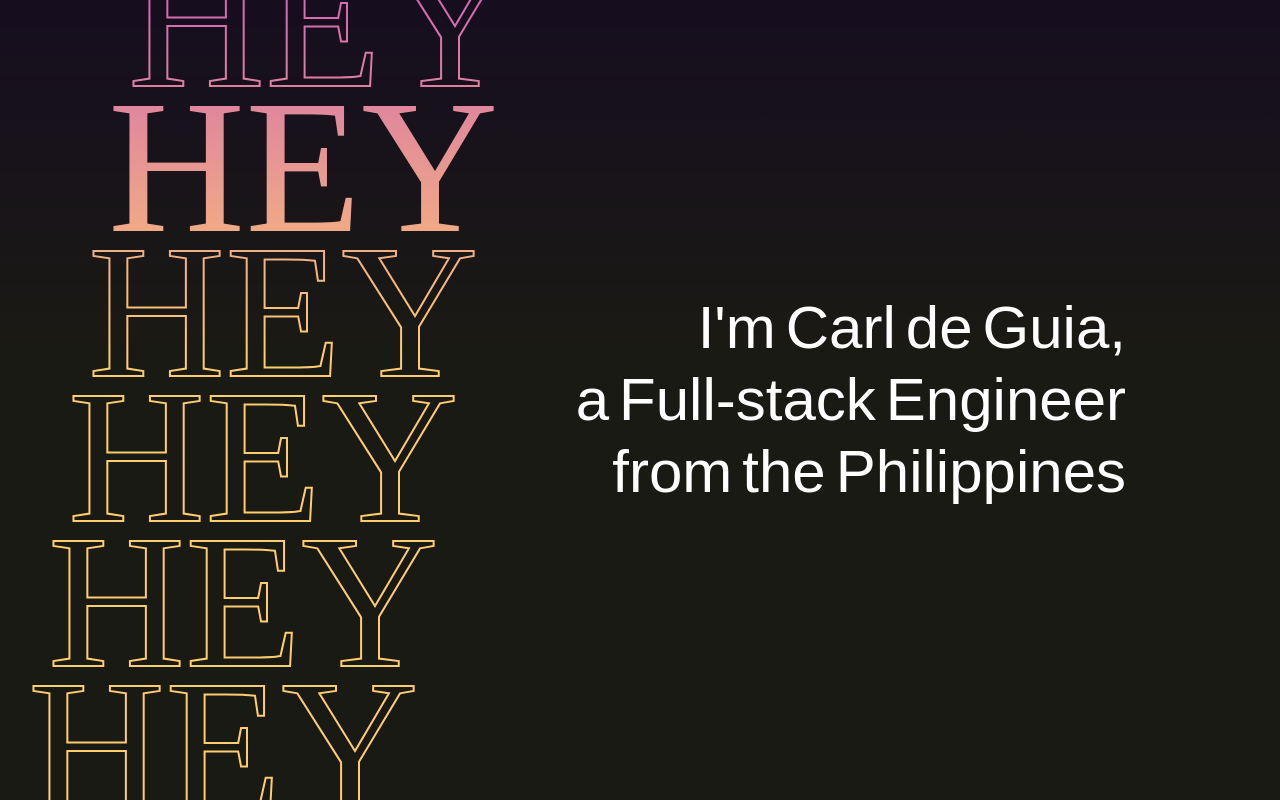
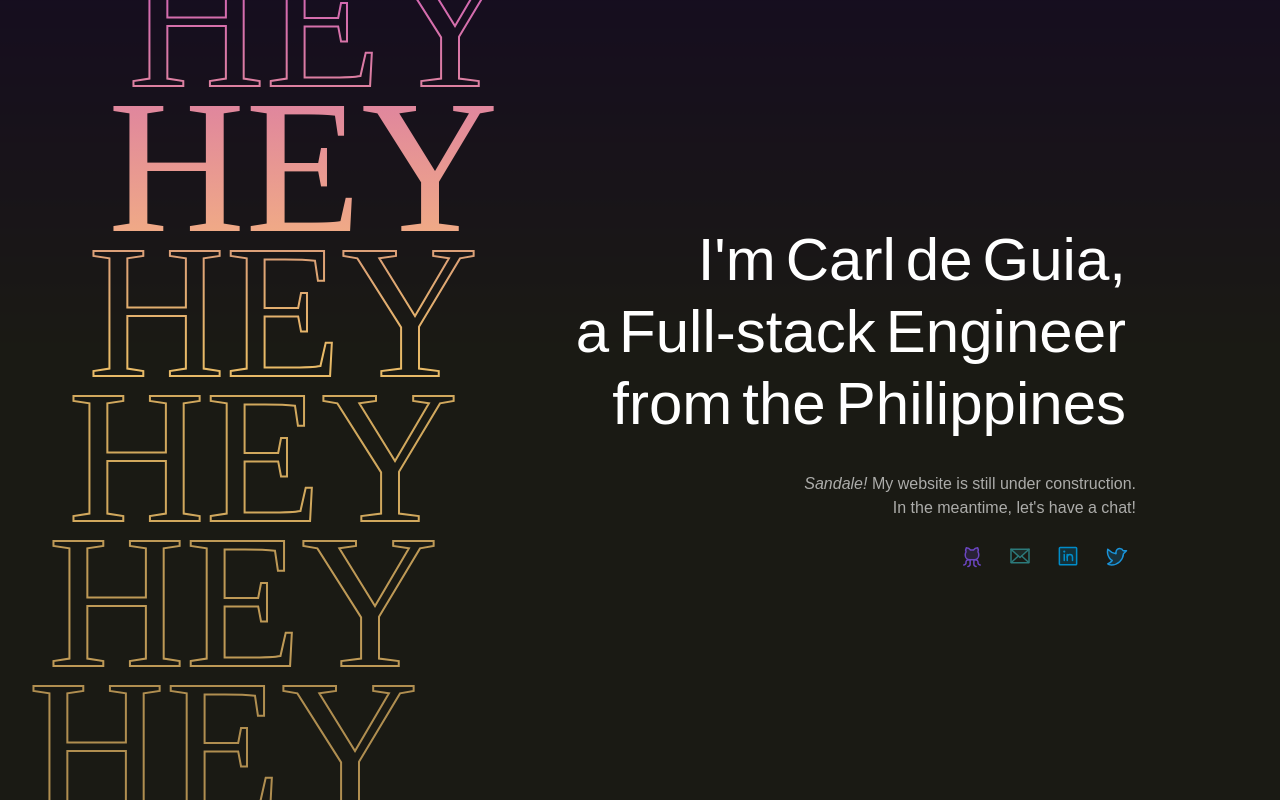
Before and after one commit to carldegs/personal-website, a Next.js app: page / in a window 1280 px wide. Built offline with nearby package versions, Linux system fonts and the light colour scheme.

Commit message:
Implement temp page text

```diff
--- a/package.json
+++ b/package.json
@@ -28,6 +28,7 @@
     "next": "^12.1.6",
     "next-connect": "^0.12.2",
     "next-seo": "^5.4.0",
+    "phosphor-react": "^1.4.1",
     "react": "18.1.0",
     "react-dom": "18.1.0",
     "react-hook-form": "^7.25.3",
--- a/src/pages/index.tsx
+++ b/src/pages/index.tsx
@@ -1,7 +1,20 @@
 /* eslint-disable @typescript-eslint/ban-ts-comment */
-import { Text } from '@chakra-ui/layout';
-import { Box, Container, Flex } from '@chakra-ui/react';
-import { Variants } from 'framer-motion';
+import { Text, Link } from '@chakra-ui/layout';
+import {
+  Box,
+  Container,
+  Flex,
+  HStack,
+  IconButton,
+  Stack,
+} from '@chakra-ui/react';
+import { motion, Variants } from 'framer-motion';
+import {
+  GithubLogo,
+  LinkedinLogo,
+  TwitterLogo,
+  Envelope,
+} from 'phosphor-react';
 import { useState } from 'react';
 
 import DynamicWeightText from '../components/DynamicWeightText';
@@ -9,8 +22,8 @@ import MotionBox from '../components/MotionBox';
 import { createRangeArr, mapCss } from '../utils';
 
 // TODO: Move HEY related stuff to own component
-const HEY_DURATION = 1.5;
-const NUM_HEYS = 24;
+const HEY_DURATION = 1.25;
+const NUM_HEYS = 16;
 const START_DELAY = 0.3;
 
 const timeRatio = HEY_DURATION / NUM_HEYS;
@@ -75,7 +88,7 @@ const Home: React.FC = () => {
         top="-50px"
         userSelect="none"
       >
-        {createRangeArr(24).map((i) => (
+        {createRangeArr(NUM_HEYS).map((i) => (
           <MotionBox
             custom={i}
             key={`hey-${i}`}
@@ -101,6 +114,7 @@ const Home: React.FC = () => {
               fontSize={{ base: '8xl', md: '9xl', lg: '190px' }}
               fontFamily="talampas"
               color={i === 1 && 'white'}
+              opacity={1 - Math.log(i + 1) / Math.log(NUM_HEYS) + 0.3}
               sx={
                 i !== 1 && {
                   WebkitTextStroke: { base: '1px white', lg: '2px white' },
@@ -117,9 +131,11 @@ const Home: React.FC = () => {
           as={Flex}
           w="full"
           h="full"
-          align="center"
-          justify="flex-end"
+          align="flex-end"
+          justify={{ base: 'flex-end', lg: 'center' }}
           maxW="container.lg"
+          flexDir="column"
+          py={8}
         >
           <DynamicWeightText
             text={[
@@ -129,6 +145,88 @@ const Home: React.FC = () => {
             ]}
             mouseEvent={mouseEvent}
           />
+          <Stack
+            mt={8}
+            textAlign="right"
+            spacing={0}
+            fontSize={{ base: 'sm', md: 'md' }}
+            as={motion.div}
+            initial={{
+              opacity: 0,
+              y: -20,
+            }}
+            animate={{
+              opacity: 1,
+              y: 0,
+              transition: {
+                delay: 1.5,
+                duration: 0.125,
+                ease: [0.16, 1, 0.3, 1],
+              },
+            }}
+          >
+            <Text color="whiteAlpha.700" m={0}>
+              <i>Sandale!</i> My website is still under construction.
+            </Text>
+            <Text color="whiteAlpha.700" m={0}>
+              In the meantime, let&apos;s have a chat!
+            </Text>
+          </Stack>
+          <HStack
+            mt={4}
+            spacing={2}
+            as={motion.div}
+            initial={{
+              opacity: 0,
+              y: -20,
+            }}
+            animate={{
+              opacity: 1,
+              y: 0,
+              transition: {
+                delay: 1.625,
+                duration: 0.125,
+                ease: [0.16, 1, 0.3, 1],
+              },
+            }}
+          >
+            <IconButton
+              as={Link}
+              aria-label="Github"
+              icon={<GithubLogo size={24} weight="duotone" />}
+              variant="ghost"
+              colorScheme="purple"
+              isExternal
+              href="https://github.com/carldegs"
+            />
+            <IconButton
+              as={Link}
+              aria-label="Email"
+              icon={<Envelope size={24} weight="duotone" />}
+              variant="ghost"
+              colorScheme="teal"
+              isExternal
+              href="https://www.linkedin.com/in/carl-justin-de-guia-b40a1b97"
+            />
+            <IconButton
+              as={Link}
+              aria-label="LinkedIn"
+              icon={<LinkedinLogo size={24} weight="duotone" />}
+              variant="ghost"
+              colorScheme="linkedin"
+              isExternal
+              href="https://www.linkedin.com/in/carl-justin-de-guia-b40a1b97"
+            />
+            <IconButton
+              as={Link}
+              aria-label="Twitter"
+              icon={<TwitterLogo size={24} weight="duotone" />}
+              variant="ghost"
+              colorScheme="twitter"
+              isExternal
+              href="https://twitter.com/carldegs"
+            />
+          </HStack>
         </Container>
       </Box>
     </Flex>
```
Also changed, not shown: 1 other file (tests, documents, lock files or other folders).
